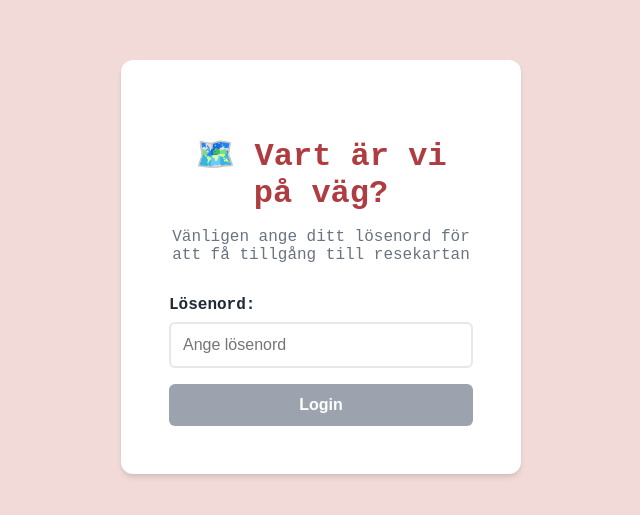
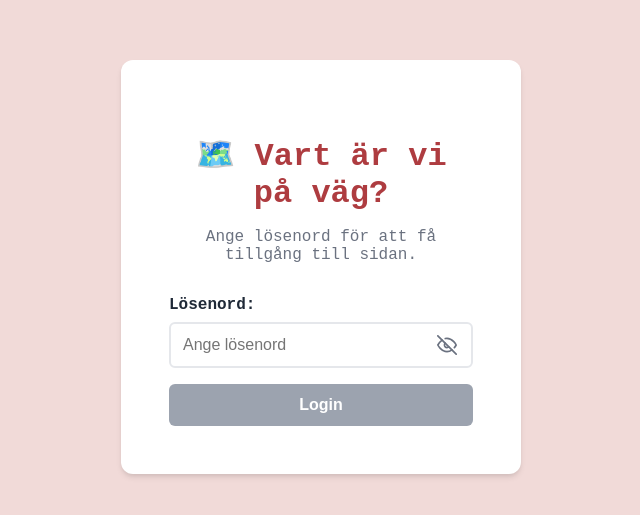
Before and after one commit to emanuelen5/vartarvipavag, a React (Vite) app in the folder client/: page / in a window 1280 px wide. Shown: the part 133-648 px from the top of the page, without its empty margins (319-959 px from the left). Built offline with nearby package versions, Linux system fonts and the light colour scheme; no server answers.

Commit message:
Add hide/show toogle on login field

```diff
--- a/client/src/components/LoginForm.tsx
+++ b/client/src/components/LoginForm.tsx
@@ -9,6 +9,7 @@ const LoginForm: React.FC<LoginFormProps> = ({ onLoginSuccess }) => {
   const [password, setPassword] = useState('');
   const [isLoading, setIsLoading] = useState(false);
   const [error, setError] = useState('');
+  const [showPassword, setShowPassword] = useState(false);
 
   const handleSubmit = async (e: React.FormEvent) => {
     e.preventDefault();
@@ -27,24 +28,63 @@ const LoginForm: React.FC<LoginFormProps> = ({ onLoginSuccess }) => {
     }
   };
 
+  const togglePasswordVisibility = () => {
+    setShowPassword(!showPassword);
+  };
+
   return (
     <div className="login-container">
       <div className="login-card">
         <h2>🗺️ Vart är vi på väg?</h2>
-        <p>Vänligen ange ditt lösenord för att få tillgång till resekartan</p>
+        <p>Ange lösenord för att få tillgång till sidan.</p>
 
         <form onSubmit={handleSubmit} className="login-form">
           <div className="form-group">
             <label htmlFor="password">Lösenord:</label>
+            <div className="password-input-container">
               <input
-              type="password"
+                type={showPassword ? "text" : "password"}
                 id="password"
                 value={password}
                 onChange={(e) => setPassword(e.target.value)}
                 placeholder="Ange lösenord"
                 disabled={isLoading}
                 required
+                className="password-input"
               />
+              <button
+                type="button"
+                onClick={togglePasswordVisibility}
+                className="password-toggle-btn"
+                aria-label={showPassword ? "Hide password" : "Show password"}
+                disabled={isLoading}
+              >
+                <svg
+                  width="20"
+                  height="20"
+                  viewBox="0 0 24 24"
+                  fill="none"
+                  stroke="currentColor"
+                  strokeWidth="2"
+                  strokeLinecap="round"
+                  strokeLinejoin="round"
+                >
+                  {showPassword ? (
+                    // Eye icon (visible)
+                    <>
+                      <path d="M1 12s4-8 11-8 11 8 11 8-4 8-11 8-11-8-11-8z"/>
+                      <circle cx="12" cy="12" r="3"/>
+                    </>
+                  ) : (
+                    // Eye slash icon (hidden)
+                    <>
+                      <path d="M17.94 17.94A10.07 10.07 0 0 1 12 20c-7 0-11-8-11-8a18.45 18.45 0 0 1 5.06-5.94M9.9 4.24A9.12 9.12 0 0 1 12 4c7 0 11 8 11 8a18.5 18.5 0 0 1-2.16 3.19m-6.72-1.07a3 3 0 1 1-4.24-4.24"/>
+                      <line x1="1" y1="1" x2="23" y2="23"/>
+                    </>
+                  )}
+                </svg>
+              </button>
+            </div>
           </div>
 
           {error && (
--- a/client/src/index.css
+++ b/client/src/index.css
@@ -196,6 +196,56 @@ footer {
   font-weight: 600;
 }
 
+.password-input-container {
+  position: relative;
+  display: flex;
+  align-items: center;
+}
+
+.password-input {
+  width: 100%;
+  padding: 0.75rem 3rem 0.75rem 0.75rem;
+  border: 2px solid #e5e7eb;
+  border-radius: 6px;
+  font-size: 1rem;
+  transition: border-color 0.2s;
+}
+
+.password-input:focus {
+  outline: none;
+  border-color: var(--primary-color);
+}
+
+.password-input:disabled {
+  background-color: #f9fafb;
+  cursor: not-allowed;
+}
+
+.password-toggle-btn {
+  position: absolute;
+  right: 0.75rem;
+  background: none;
+  border: none;
+  cursor: pointer;
+  padding: 0.25rem;
+  display: flex;
+  align-items: center;
+  justify-content: center;
+  color: #6b7280;
+  transition: color 0.2s;
+  border-radius: 4px;
+}
+
+.password-toggle-btn:hover:not(:disabled) {
+  color: var(--primary-color);
+  background-color: #f3f4f6;
+}
+
+.password-toggle-btn:disabled {
+  cursor: not-allowed;
+  opacity: 0.5;
+}
+
 .form-group input {
   width: 100%;
   padding: 0.75rem;
```
Lines whose indentation alone changed are shown as unchanged.
